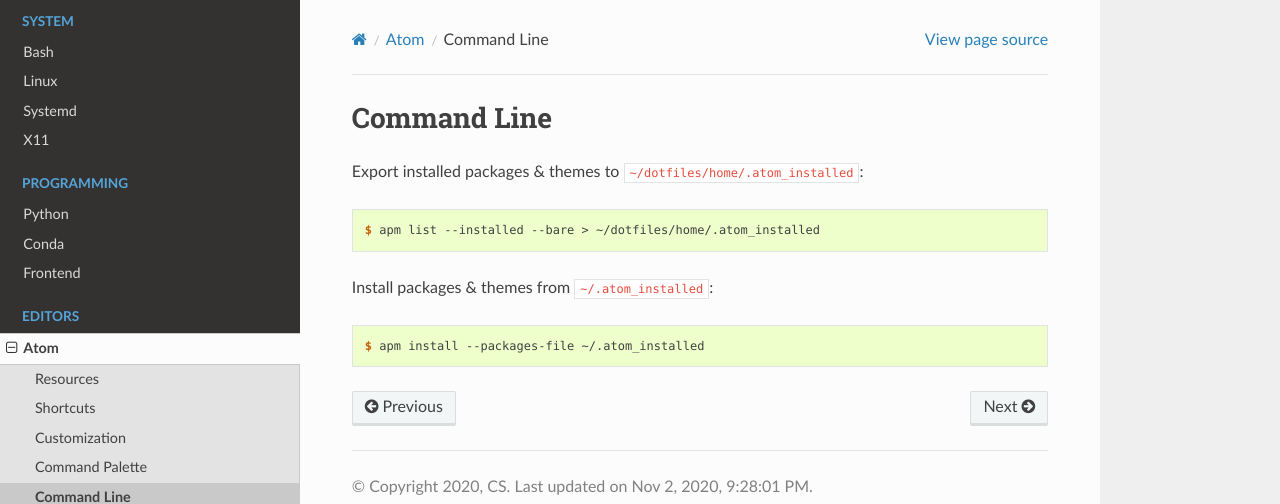
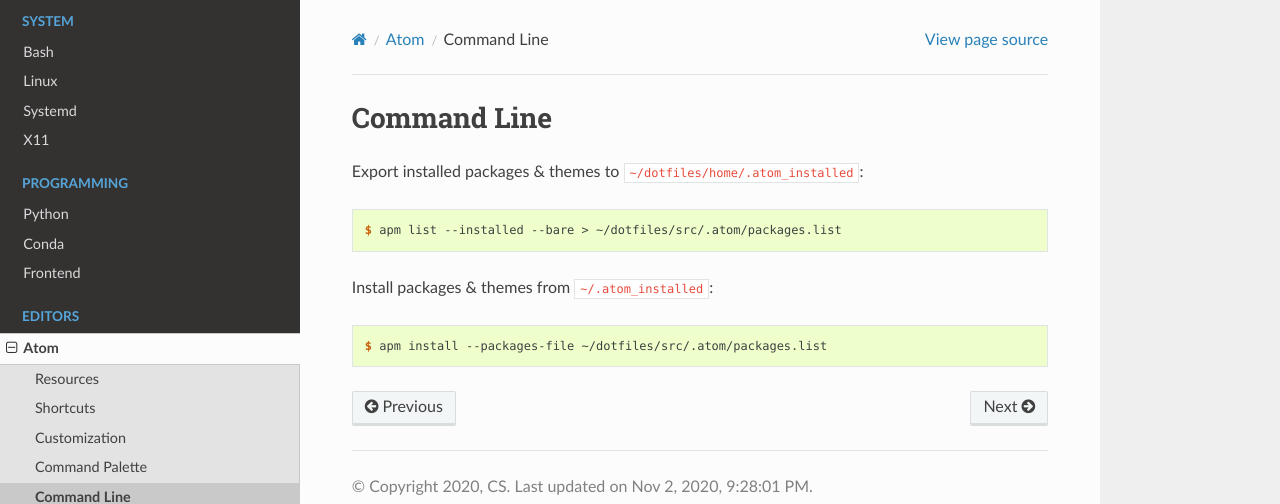
Before and after one commit to heterotopian/technotes, a Sphinx documentation site: the page built from source/atom/command.rst, in a window 1280 px wide. Shown: the top 504 px of the page. Built offline with Sphinx 7.4.7 and the Read the Docs theme 2.0.0, drawn with Linux system fonts in a browser that asks for light colours.

Commit message:
Change package file path

```diff
--- a/source/atom/command.rst
+++ b/source/atom/command.rst
@@ -7,8 +7,8 @@
 
 Export installed packages & themes to ``~/dotfiles/home/.atom_installed``::
 
-    $ apm list --installed --bare > ~/dotfiles/home/.atom_installed
+    $ apm list --installed --bare > ~/dotfiles/src/.atom/packages.list
 
 Install packages & themes from ``~/.atom_installed``::
 
-    $ apm install --packages-file ~/.atom_installed
+    $ apm install --packages-file ~/dotfiles/src/.atom/packages.list
```
